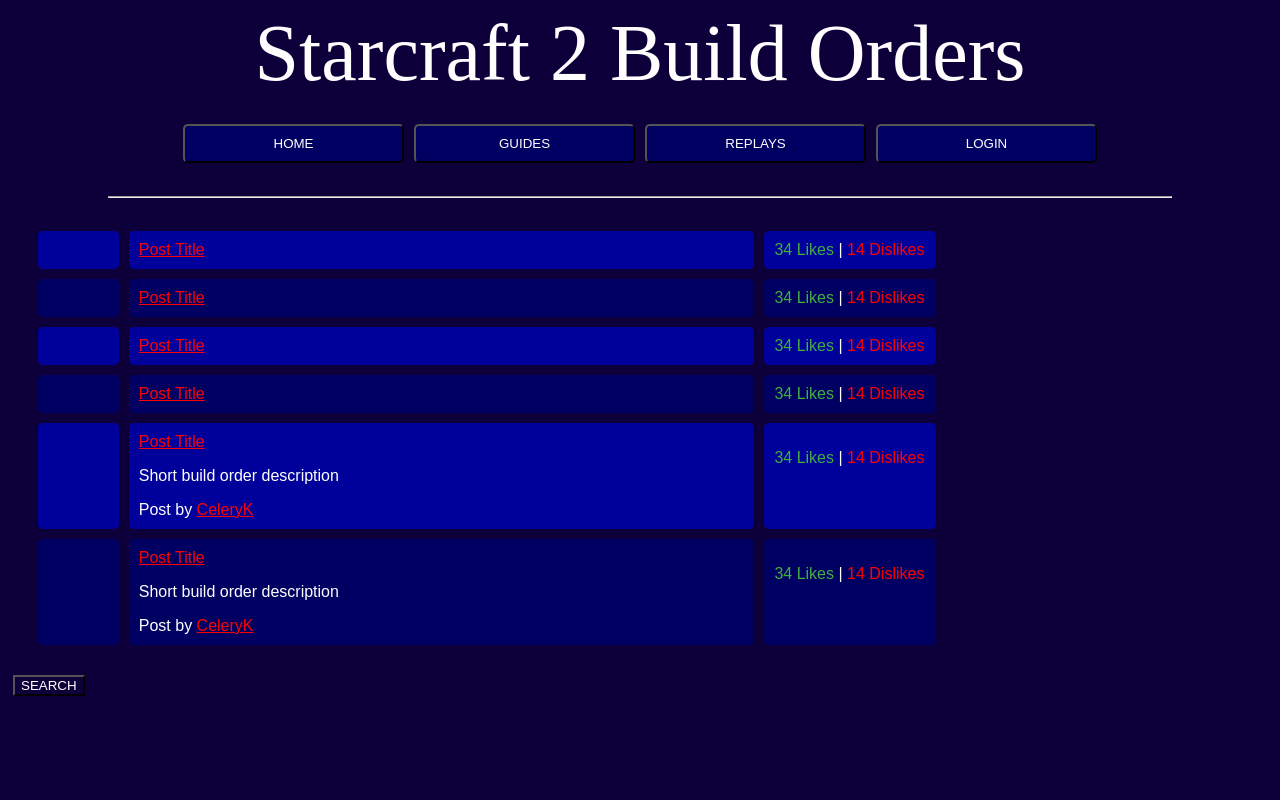
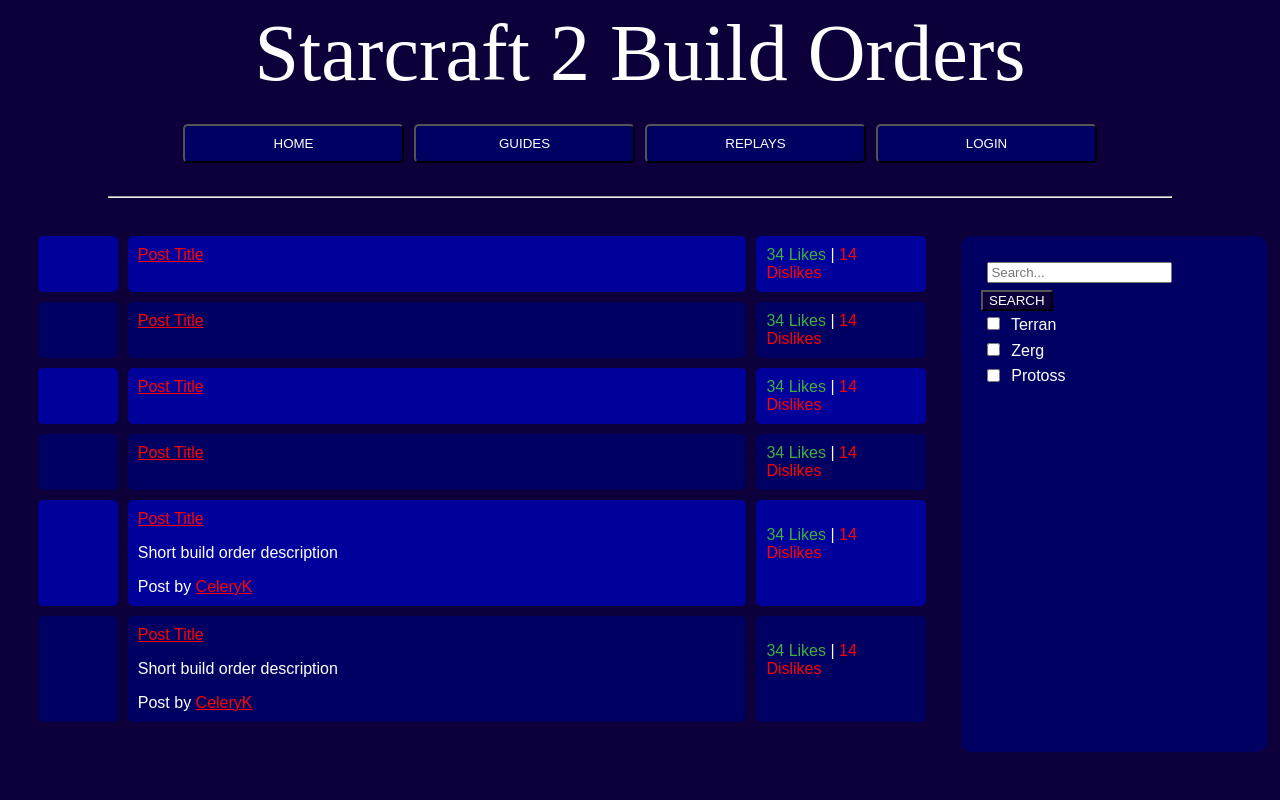
Before and after one commit to CKozlowski01/Starcraft2-Website, a PHP site: page / in a window 1280 px wide. Run offline with PHP 8.4, Linux system fonts and the light colour scheme.

Commit message:
Added search box

```diff
--- a/index.html
+++ b/index.html
@@ -87,10 +87,24 @@
                     </div>
                 </div>
             </div>
-            <div class = "right">
+            <div class = "container right">
+                <input type = "text" name = "q" id = "" placeholder= "Search...">
                 <button>
                     SEARCH
                 </button>
+                <div>
+                    <input type = "checkbox" name = "q" id = "terran" name = "Terran">
+                    <label for = "terran">Terran</label>
+                </div>
+                <div>
+                    <input type = "checkbox" name = "q" id = "zerg" name = "Zerg">
+                    <label for = "zerg">Zerg</label>
+                </div>
+                <div>
+                    <input type = "checkbox" name = "q" id = "protoss" name = "Protoss">
+                    <label for = "protoss">Protoss</label>
+                </div>
+
             </div>
         </div>
     </body>
--- a/stylesheet.css
+++ b/stylesheet.css
@@ -29,21 +29,26 @@
     margin-left: 100px;
     margin-right: 100px;
 }
+
+input{
+    margin: .4rem;
+}
 /*Index.html*/
 
 .mainRow{
-    float:center;
-
+    display: grid;
+    grid-template-columns: 75% 25%;
 }
 
 .left{
     margin: 5px;
-    width: 75%
 }
 
 .right{
-    margin: 5px;
-    width: 25%;
+    padding: 10px;
+    margin-top: 30px;
+    border-radius: 10px;
+    background-color: rgb(0, 0, 99)
 }
 
 /*Navigation Bar*/
```
